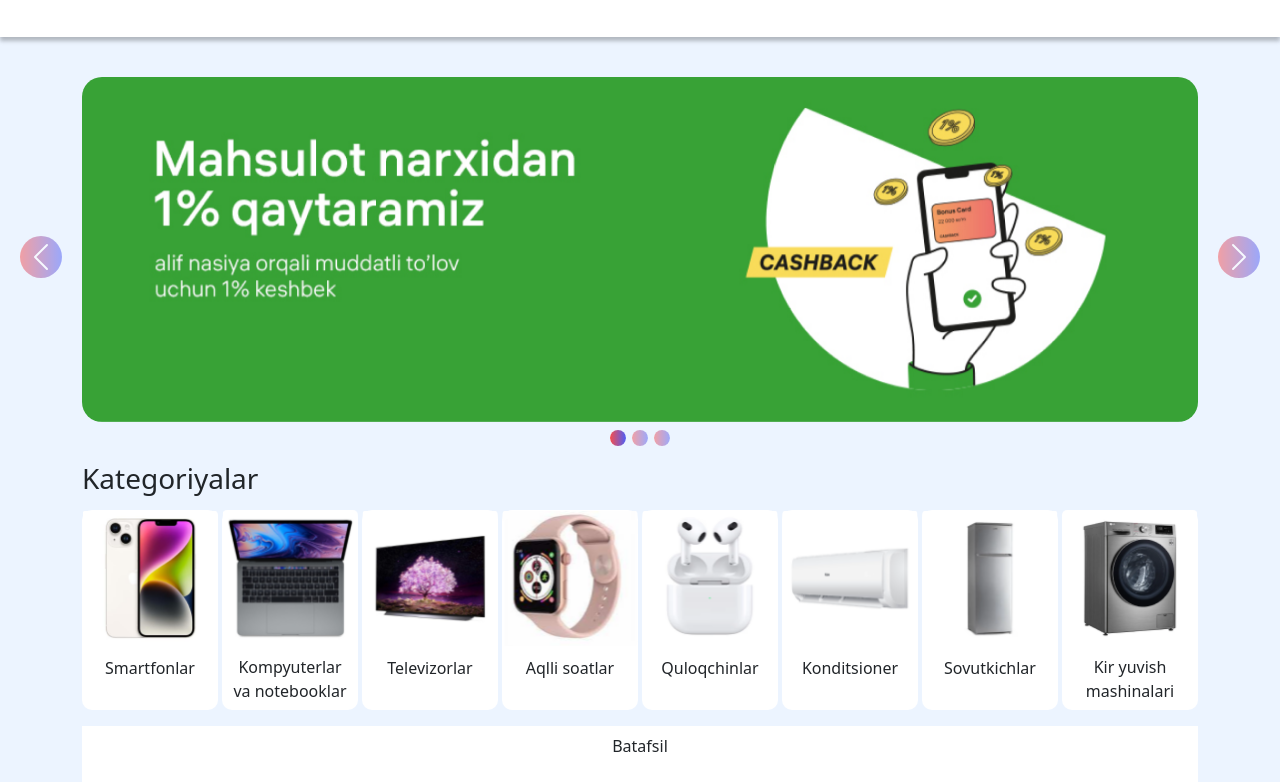
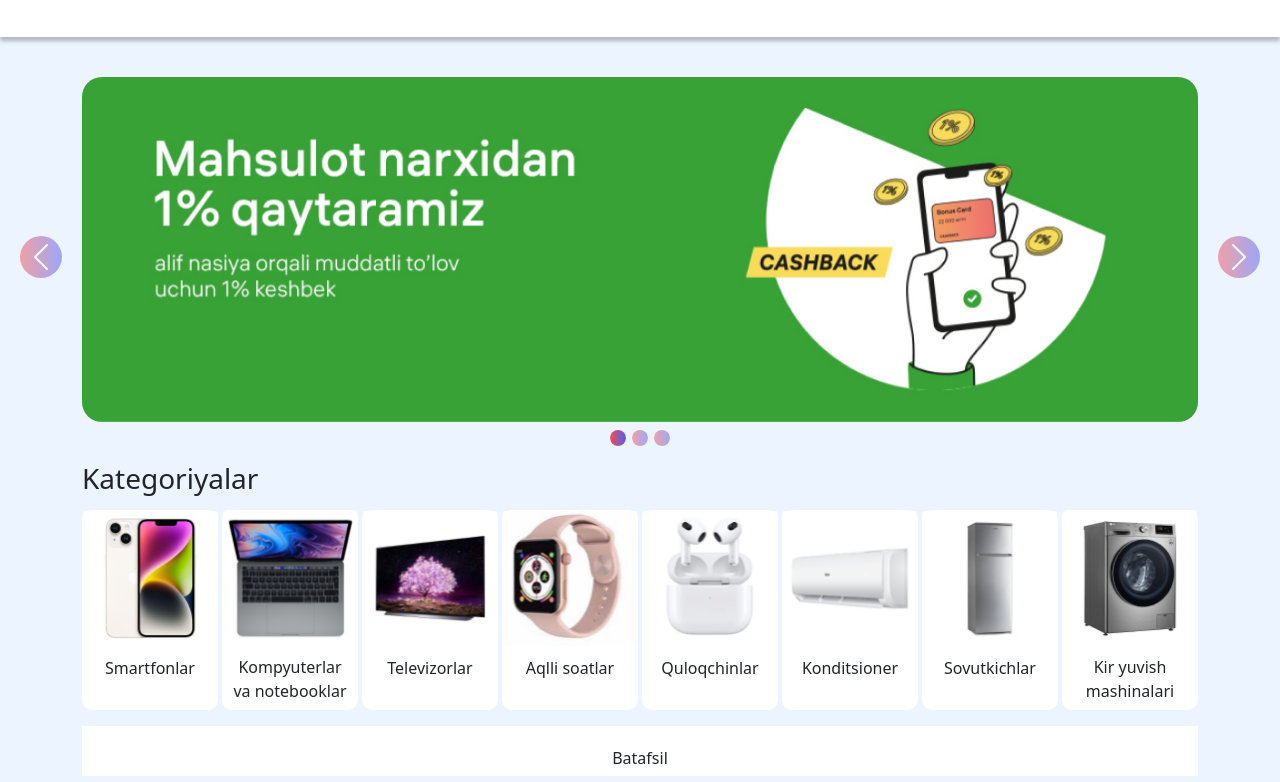
Before and after one commit to definem/next-store, a plain HTML site: page index.html in a window 1280 px wide. Shown: the part 117-899 px from the top of the page. Drawn offline with nearby package versions, Linux system fonts and the light colour scheme.

Commit message:
categories section full added

```diff
--- a/index.html
+++ b/index.html
@@ -167,7 +167,7 @@
 
             </div>
 
-            <div class="category__btn text-center p-2 bg-white mt-3">
+            <div class="category__btn text-center justify-content-center align-items-center p-2 bg-white mt-3">
                 <p>Batafsil</p>
             </div>
 
@@ -177,6 +177,11 @@
 
     <!-- ----CATEGORIES SECTION-END---- -->
 
+    <!-- ---- TOP-SALES SECTION-START---- -->
+
+    <!-- start -->
+
+    <!-- ---- TOP-SALES SECTION-END---- -->
 
     </main>
 
--- a/styles/style.css
+++ b/styles/style.css
@@ -155,4 +155,18 @@ header {
   font-size: 16px !important;
 }
 
+.category__btn {
+  height: 50px;
+}
+
+.category__btn p {
+  margin: 12px;
+}
+
 /* ----CATEGORIES SECTION-END---- */
+
+/* ----TOP-SALES SECTION-START---- */
+
+/* start */
+
+/* ----CATEGORIES SECTION-END---- */
```
